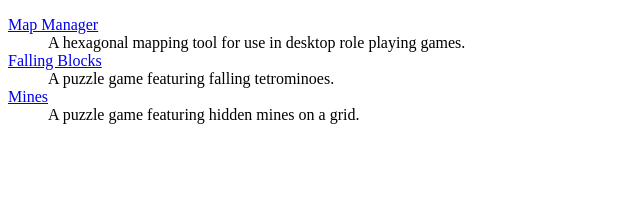
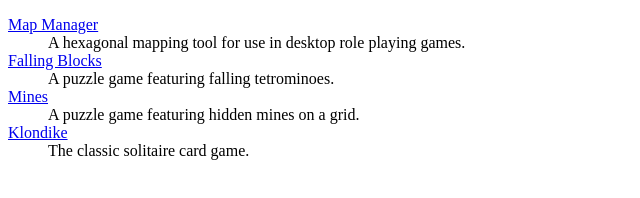
Before and after one commit to oavik/oavik.github.io, a plain HTML site: page index.html in a window 1280 px wide. Shown: the whole page, without its empty margins (0-640 px from the left). Drawn offline with Linux system fonts and the light colour scheme.

Commit message:
add klondike

```diff
--- a/index.html
+++ b/index.html
@@ -11,6 +11,8 @@
 <dd>A puzzle game featuring falling tetrominoes.</dd>
 <dt><a href="/osmines/">Mines</a></td>
 <dd>A puzzle game featuring hidden mines on a grid.</dd>
-</ul>
+<dt><a href="/osklondike/">Klondike</a></td>
+<dd>The classic solitaire card game.</dd>
+</dl>
 </body>
 </html>
```
